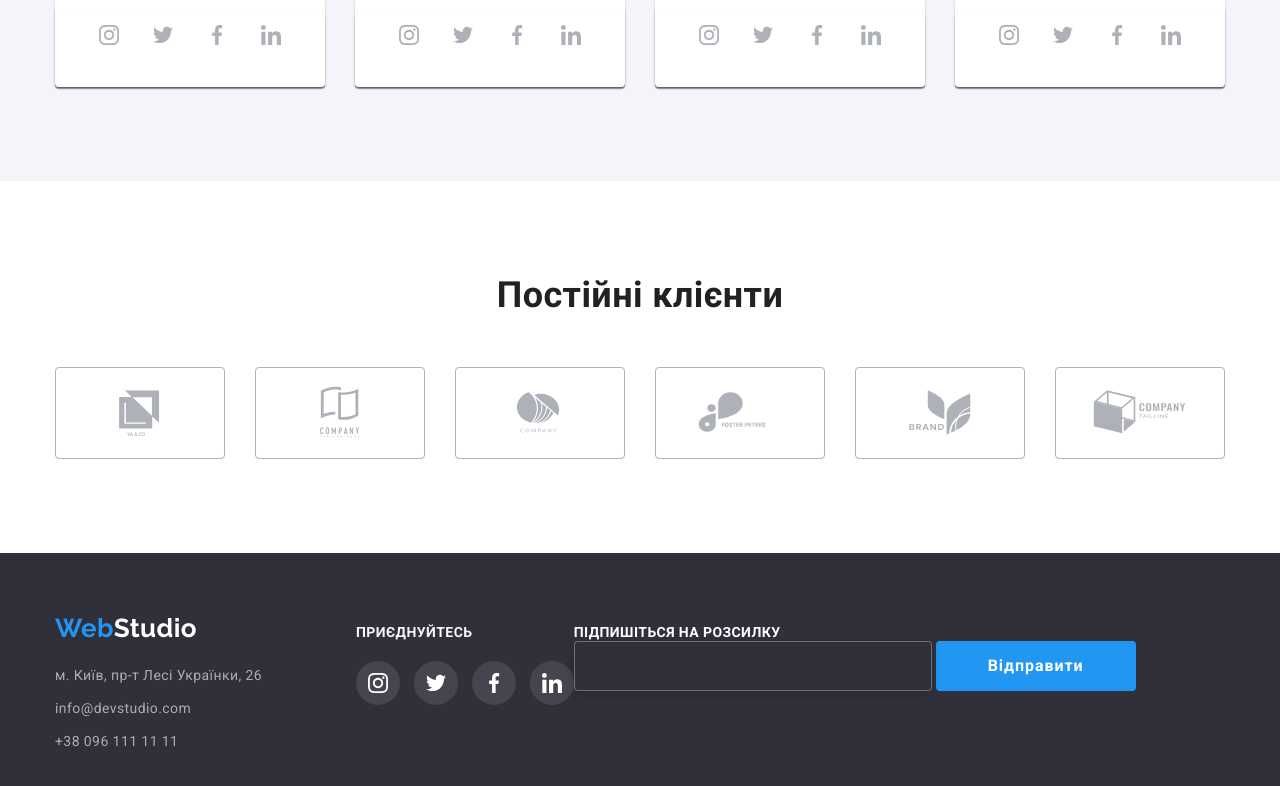
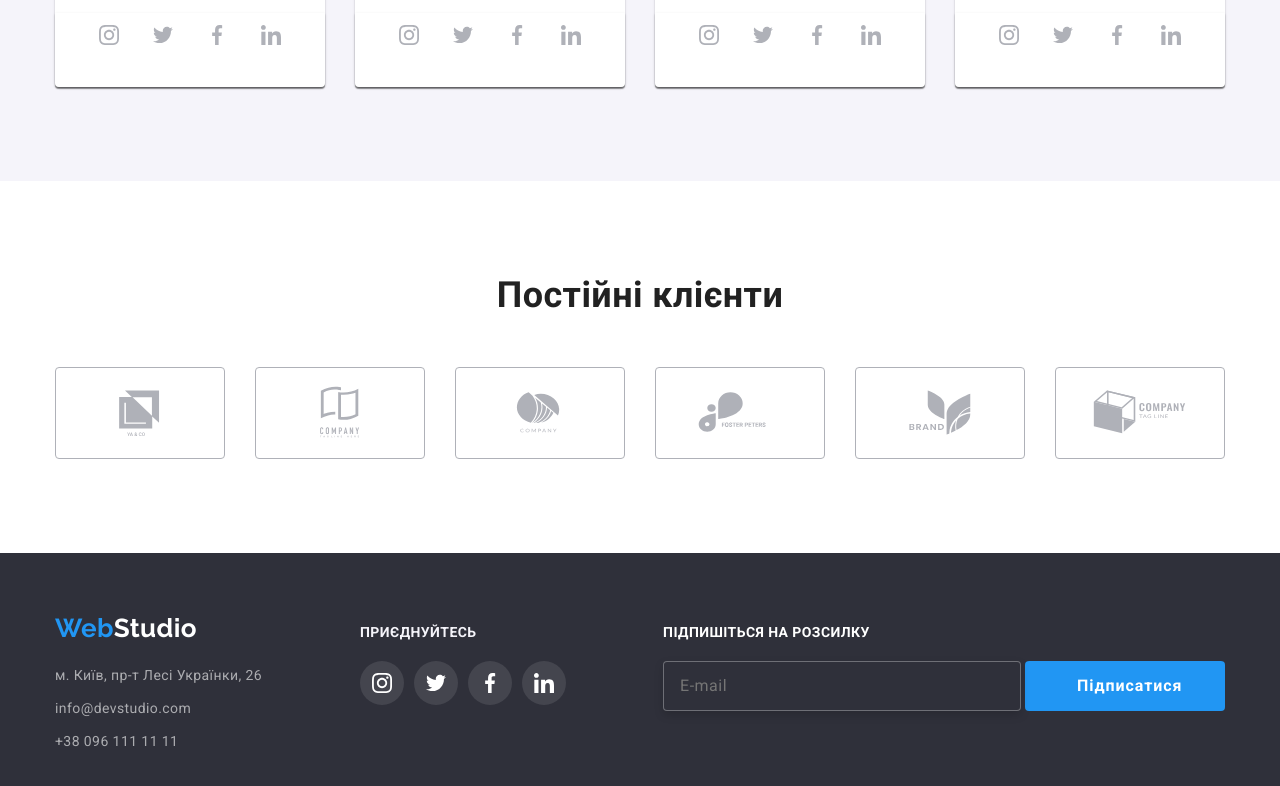
Before and after one commit to MishaHryvinskyi/goit-markup-hw-06, a plain HTML site: page index.html in a window 1280 px wide. Shown: the part 2133-2919 px from the top of the page. Drawn offline with nearby package versions, Linux system fonts and the light colour scheme.

Commit message:
position input in footer

```diff
--- a/css/style.css
+++ b/css/style.css
@@ -867,6 +867,7 @@ margin-right: 10px;
 .footer-item {
     align-items: baseline;
     display: flex;
+    justify-content: space-between;
 }
 
 .logo-footer {
@@ -879,7 +880,7 @@ margin-right: 10px;
 
 .div-fot {
     display: inline-block;
-    margin-right: ;
+
 }
 
 
@@ -889,8 +890,8 @@ margin-right: 10px;
 }
 
 .footer-input-area {
-    display: inline-block;
-    align-items: baseline;
+    justify-content: flex-end;
+    margin-left: 93px;
 
 }
 
@@ -901,6 +902,7 @@ margin-right: 10px;
     letter-spacing: 0.03em;
     text-transform: uppercase;
     color: var(--primary-fon-color);
+    margin-bottom: 20px;
 
 }
 .input-footer {
@@ -911,7 +913,17 @@ margin-right: 10px;
     border-radius: 4px;
     background-color: var(--darc-fon-color);
 }
-
+.footer-list {
+    display: flex;
+}
+input[placeholder] {
+    font-weight: 400;
+    font-size: 16px;
+    line-height: 1.25;
+    letter-spacing: 0.03em;
+    padding: 15px 16px;
+    color: var(--secondary-texy-color);
+}
 
 
 /* --------Портфоліо--------- */
--- a/index.html
+++ b/index.html
@@ -383,11 +383,11 @@
                     </li>
                 </ul>
             </div>
-
         <div class="footer-input-area">
             <p class="paragraph-input">Підпишіться на розсилку</p>
-            <input class="input-footer" type="email" name="mail" id="mail">
-            <button class="submit-button-style" type="submit">Відправити</button>
+            <input class="input-footer" type="email" name="mail" id="mail" placeholder="E-mail">
+            <button class="submit-button-style" type="submit">
+                Підписатися</button>
         </div>
     </div>
         </footer>
```
